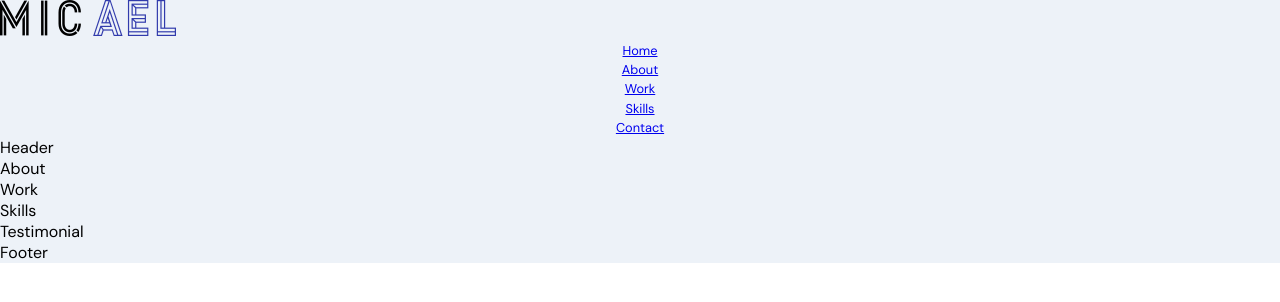
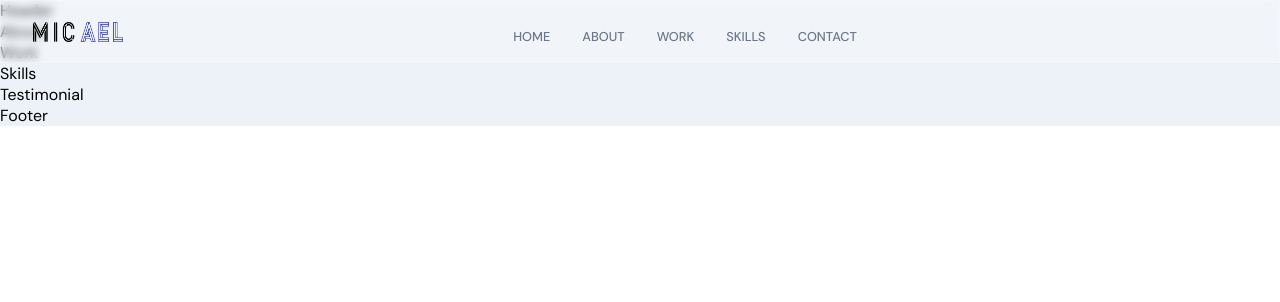
Before and after one commit to Tusar78/Tusar-Portfoliio, a React (Create React App) app in the folder frontend-react/: page / in a window 1280 px wide. Shown: the top 302 px of the page. Built offline with nearby package versions, Linux system fonts and the light colour scheme.

Commit message:
Added navbar css

```diff
--- a/frontend-react/src/Components/Navbar/Navbar.jsx
+++ b/frontend-react/src/Components/Navbar/Navbar.jsx
@@ -12,6 +12,7 @@
         {
           ['Home', 'About', 'Work', 'Skills', 'Contact'].map((item) => (
             <li className='app__flex p-text' key={`link-${item}`}>
+              <div />
               <a href={`#${item}`}>{item}</a>
             </li>
           ))
--- a/frontend-react/src/Components/Navbar/Navbar.scss
+++ b/frontend-react/src/Components/Navbar/Navbar.scss
@@ -0,0 +1,71 @@
+.app__navbar {
+  width: 100%;
+
+  display: flex;
+  justify-content: space-between;
+  align-items: center;
+
+  padding: 1rem 2rem;
+  background: rgba($color: #fff, $alpha: 0.25);
+  backdrop-filter: blur(4px);
+  -webkit-backdrop-filter: blur(4px);
+  border: 1px solid rgba($color: #fff, $alpha: 0.18);
+  position: fixed;
+  z-index: 2;
+}
+
+.app__navbar-logo {
+  display: flex;
+  justify-content: flex-start;
+  align-items: center;
+
+  img {
+    width: 90px;
+    height: 20px;
+
+    @media screen and (min-width: 2000px) {
+      width: 180px;
+      height: 40px;
+    }
+  }
+}
+
+.app__navbar-links {
+  flex: 1;
+  display: flex;
+  justify-content: center;
+  align-items: center;
+  list-style: none;
+
+  li {
+    margin: 0 1rem;
+    cursor: pointer;
+    flex-direction: column;
+
+    div {
+      min-width: 5px;
+      min-height: 5px;
+      background-color: transparent;
+      border-radius: 50%;
+      margin-bottom: 5px;
+    }
+    a {
+      color: var(--gray-color);
+      text-decoration: none;
+      flex-direction: column;
+      text-transform: uppercase;
+      font-weight: 500;
+      transition: all .3s ease-in-out;
+
+      &:hover {
+        color: var(--secondary-color);
+      }
+    }
+
+    &:hover {
+      div {
+        background-color: var(--secondary-color);
+      }
+    }
+  }
+}
```
